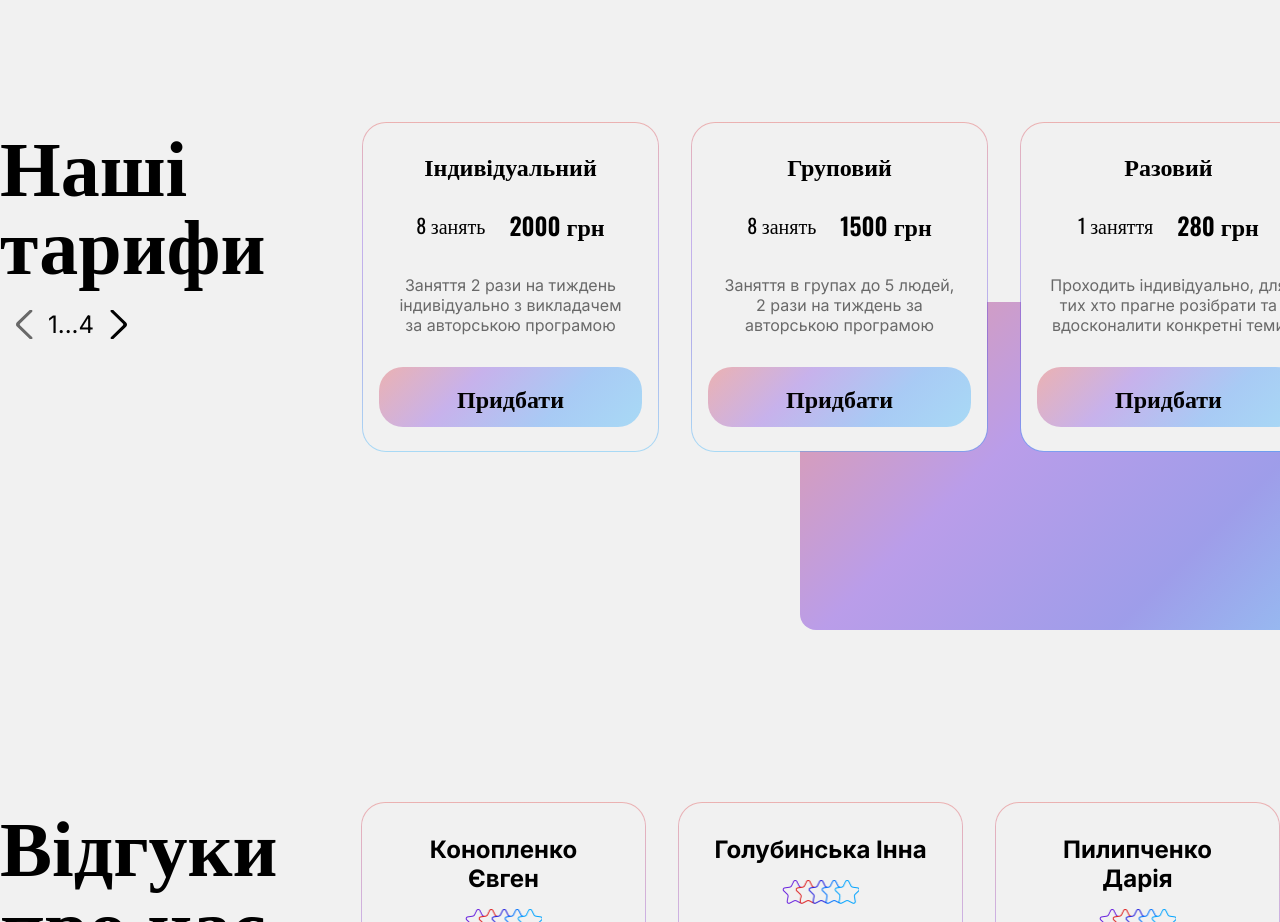
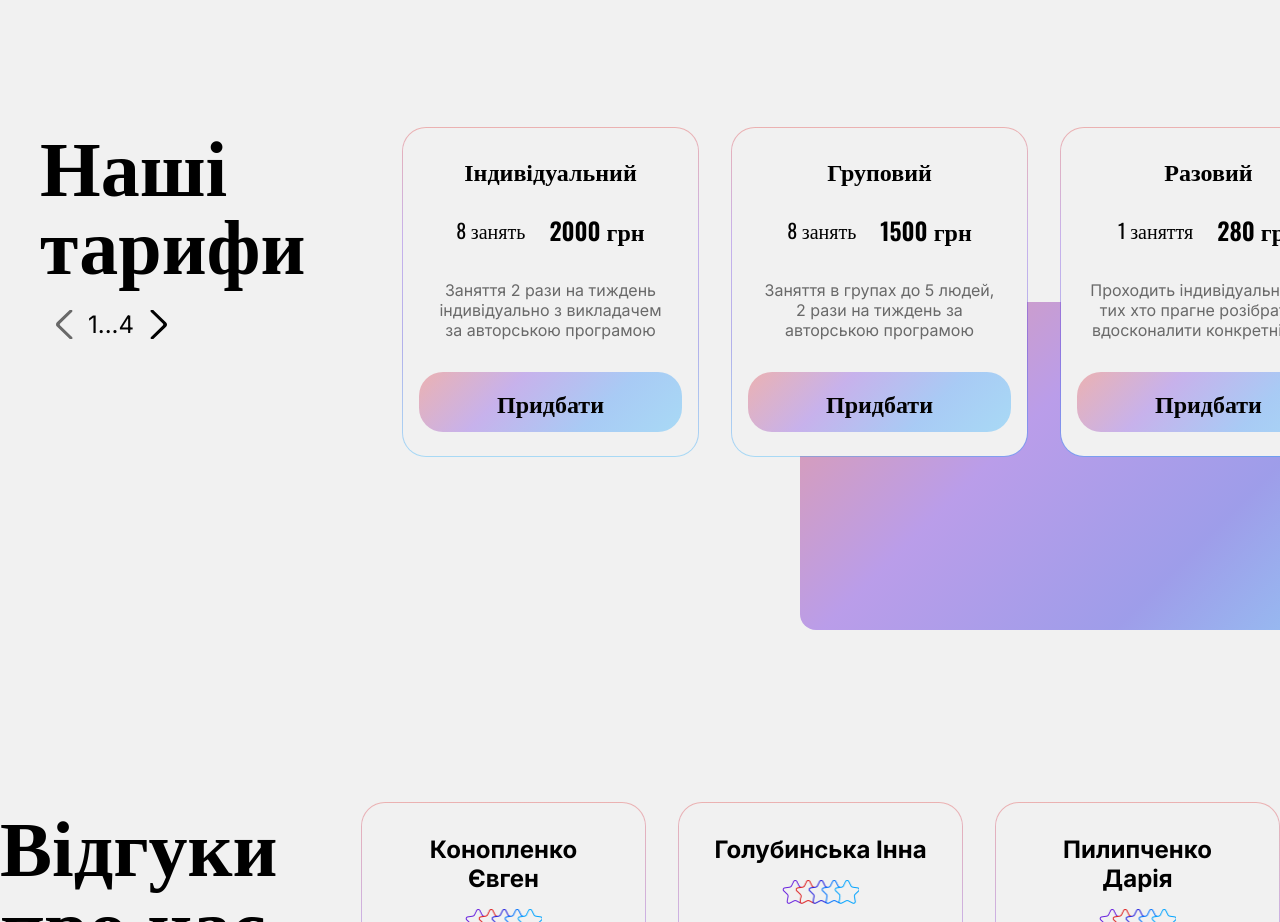
Before and after one commit to mirajane2207/english-school, a React (Create React App) app: page / in a window 1280 px wide. Shown: the part 2580-3502 px from the top of the page. Built offline with nearby package versions, Linux system fonts and the light colour scheme.

Commit message:
Update adaptive:advantages

```diff
--- a/src/components/Advantages/Advantages.module.css
+++ b/src/components/Advantages/Advantages.module.css
@@ -73,6 +73,7 @@
     .advantages__container {
         width: calc(100vw - 80px);
         padding: 0 40px;
+        overflow-x: visible;
     }
 
     .advantages__list {
@@ -91,6 +92,7 @@
 
     .advantages__container {
         width: calc(100vw - 60px);
+        padding: 0 30px;
         flex-direction: column;
         align-items: center;
         margin-bottom: 150px;
--- a/src/components/Tariffs/Tariffs.module.css
+++ b/src/components/Tariffs/Tariffs.module.css
@@ -21,6 +21,7 @@
 }
 
 .tariffs__items_container {
+    padding-top: 5px;
     width: 72vw;
     display: flex;
     align-items: flex-start;
@@ -86,18 +87,40 @@
     gap: 32px;
 }
 
+@media(min-width: 1440px) {
+    .tariffs__container {
+        max-width: 1280px;
+        margin: 0 auto;
+        overflow-x: visible;
+    }
+
+}
+
+@media(max-width: 1439px) {
+    .tariffs__container {
+        width: calc(100vw - 40px);
+        padding-left: 40px;
+    }
+
+.tariffs__items_container {
+    width: 100%;
+}
+
+}
+
 @media(max-width: 1184px) {
     .tariffs__container {
-        width: calc(100vw - 20px);
+        width: calc(100vw - 30px);
+        padding-left: 30px;
         gap: 72px;
         margin-bottom: 250px;
     }
 
-.tariffs__container::before {
-    height: 260px;
-    left: 385px;
-    width: calc(100vw);
-}
+    .tariffs__container::before {
+        height: 260px;
+        left: 385px;
+        width: calc(100vw);
+    }
 
     .tariffs__title_container {
         width: 155px;
```
